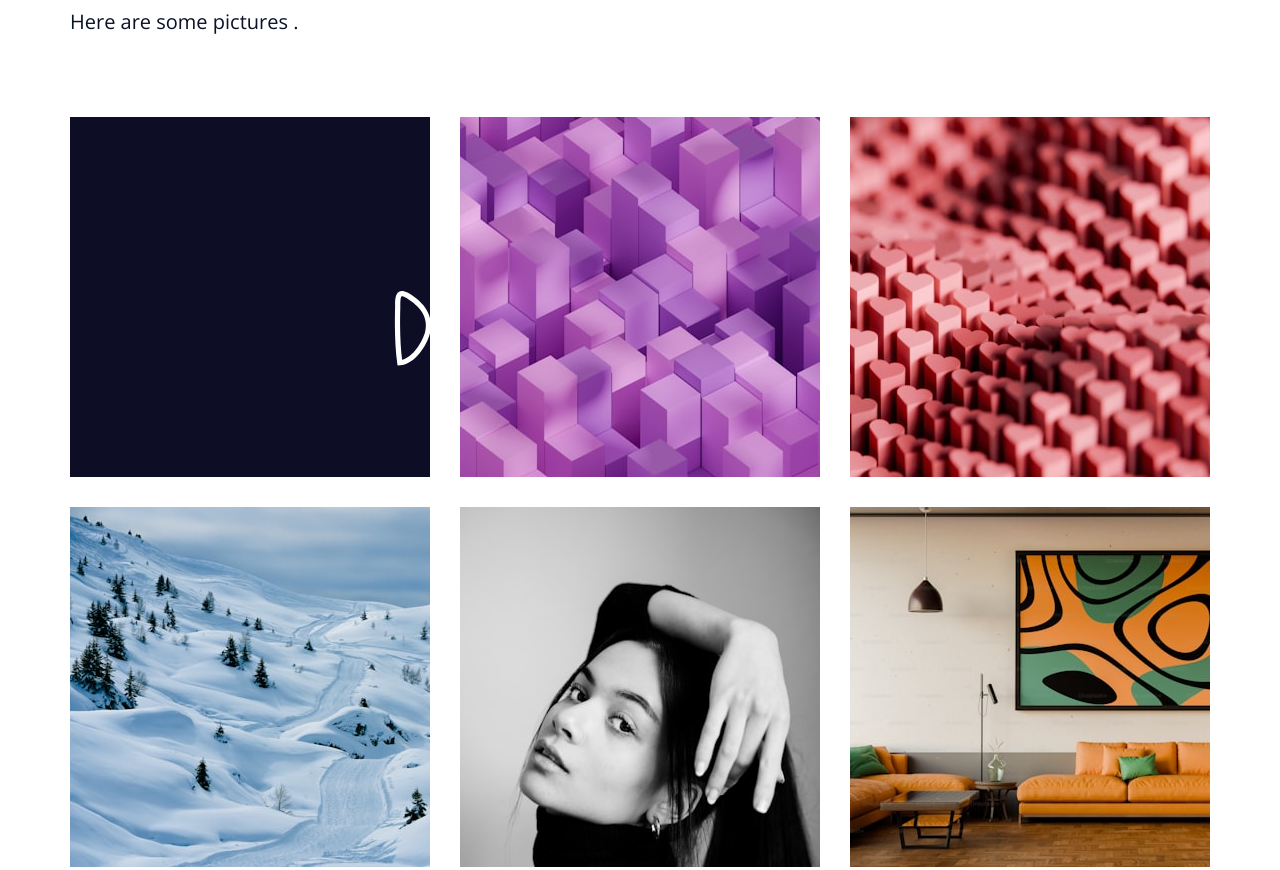
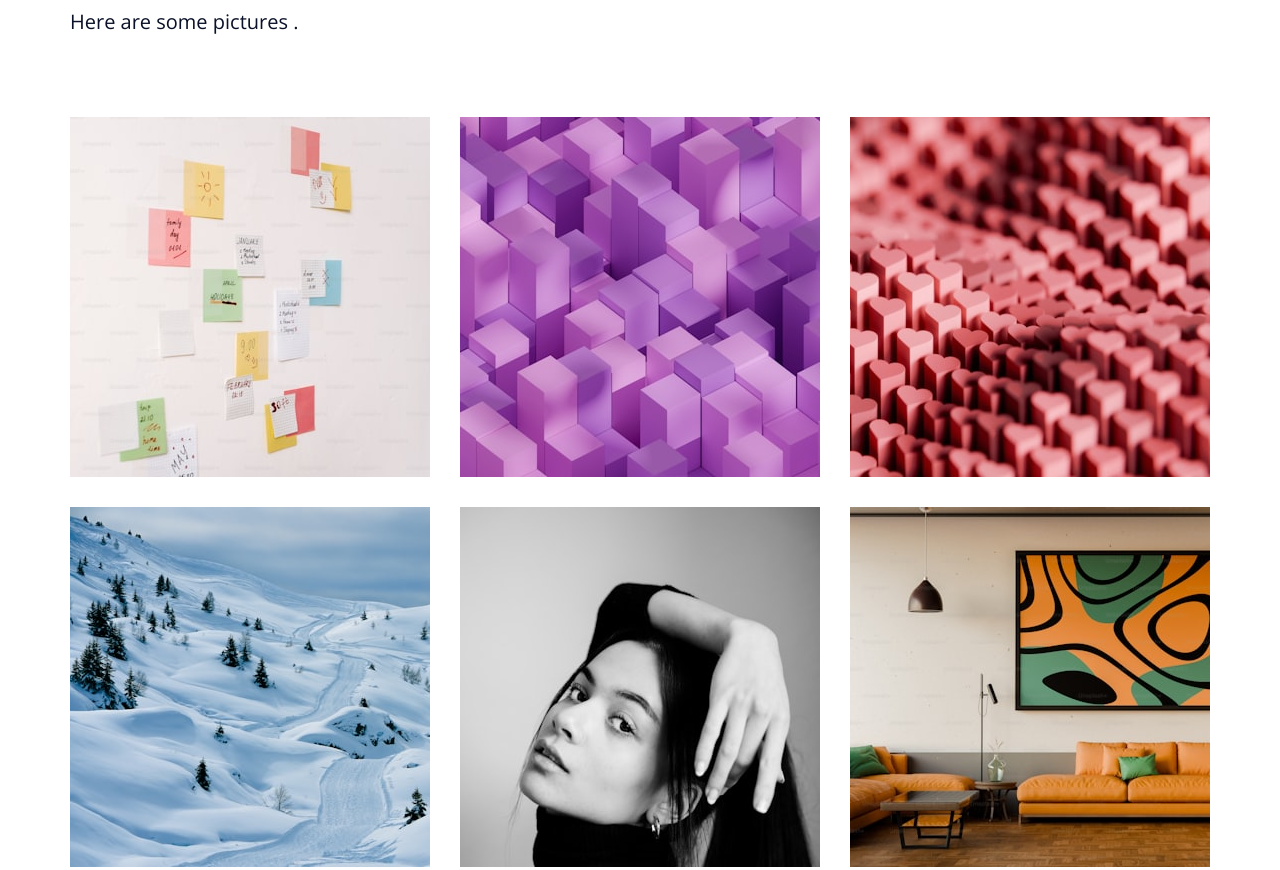
Before and after one commit to Dassadepaula/MyLandingPage, a plain HTML site: page index.html in a window 1280 px wide. Shown: the part 2545-3415 px from the top of the page. Drawn offline with nearby package versions, Linux system fonts and the light colour scheme.

Commit message:
Add files via upload

```diff
--- a/index.html
+++ b/index.html
@@ -93,7 +93,7 @@ rel="stylesheet">
             <p class="grid-description">Here are some pictures .</p>
             <div class="grid">
             <div class="gallery-img">
-                <img src="src/img/confetti-doodles.png" alt="random image from unsplash">
+                <img src="src/img/premium_photo-1705178701080-1e0eae873f7e.jpg" alt="random image from unsplash">
             </div>
             <div class="gallery-img">
                 <img src="src/img/photo-1705077044082-bebb7f597cee.jpg" alt="random image from unsplash">
```
